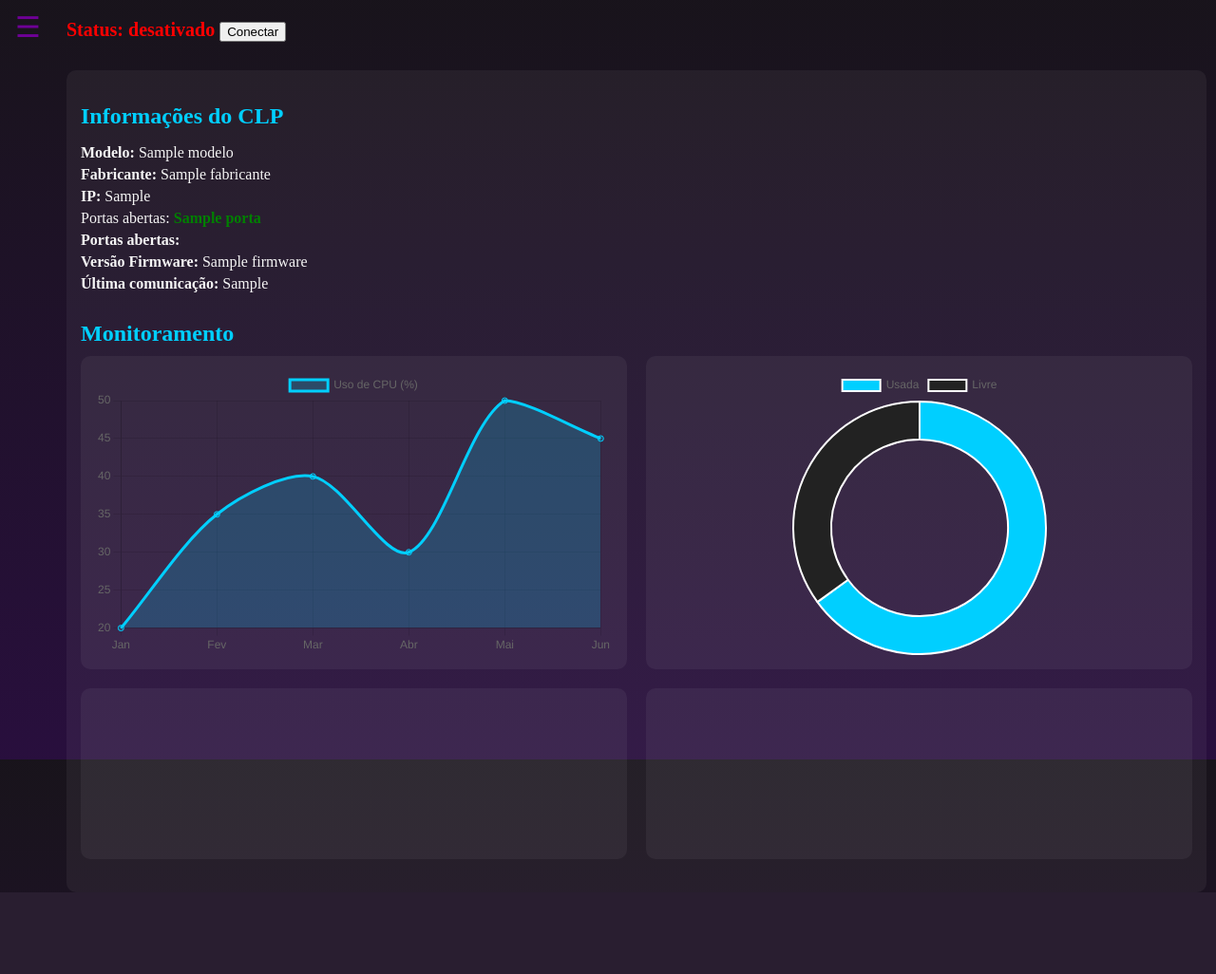
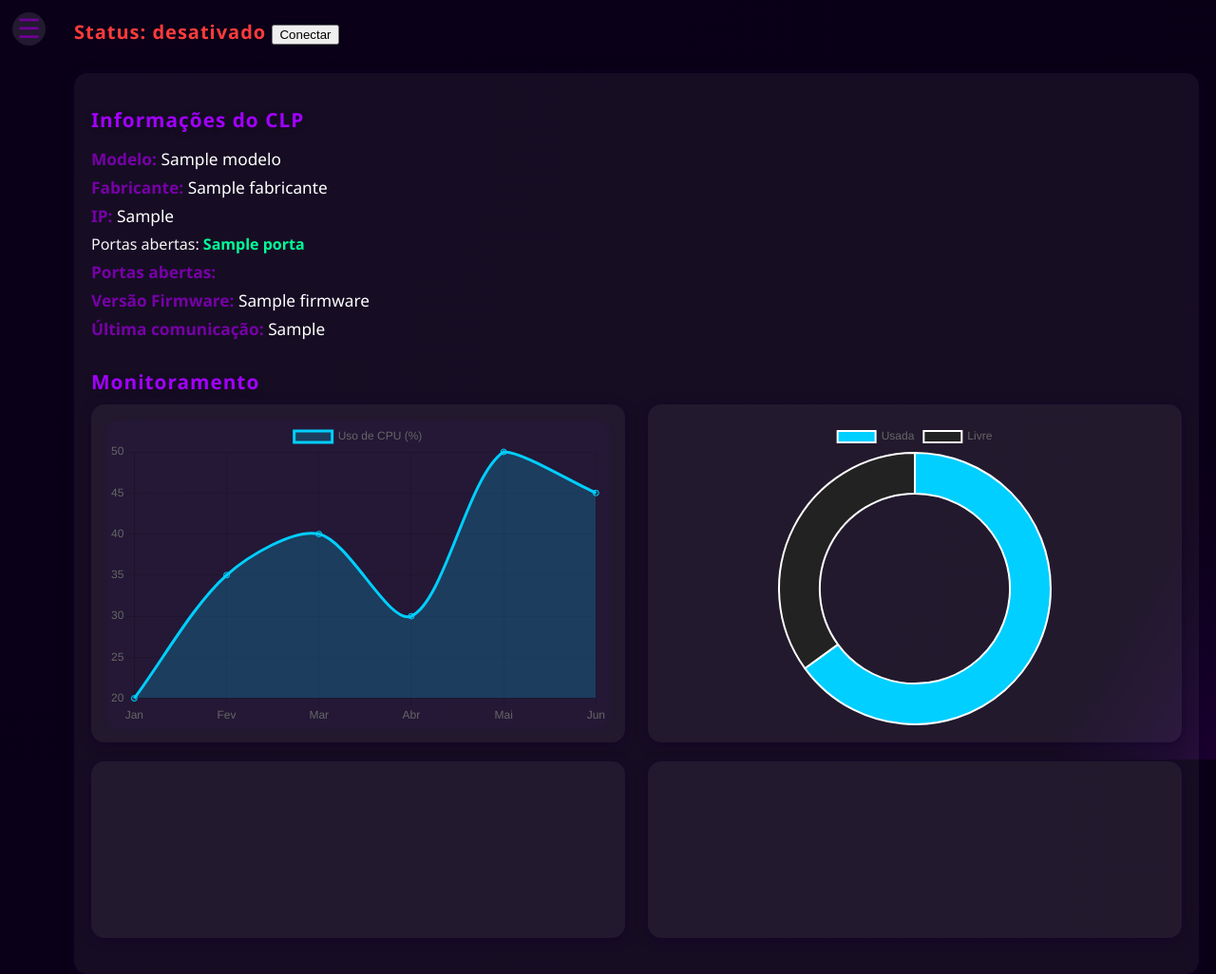
Before and after one commit to markus8006/CLP_TCC, a Flask app: template web/templates/detalhes.html in a window 1280 px wide. Shown: the whole page at 95% size. Before the commit the page ends 940 px from the top, so only its background shows below. Run offline with Flask 3, Linux system fonts and the light colour scheme; the template is opened without the code that fills it: most values are stand-ins (such as "Sample title", 1, 10 or a date in 2020); a map, chart or similar area stays blank; parts of the project's set-up code (start-up, migrations or seed data) failed here and were passed over.

Commit message:
Ajustando css

```diff
--- a/web/server.py
+++ b/web/server.py
@@ -69,6 +69,11 @@ def alterar_clps_pagina():
         clps_por_pagina = novo_valor
     return redirect(url_for('index'))
 
+@app.route("/coletaIps")
+def coleta_de_ips():
+    status = "desativado"
+
+    return render_template("coleta.html", status=status)
 
 
 
--- a/web/static/style.css
+++ b/web/static/style.css
@@ -1,80 +1,214 @@
-
+/* --- Layout Geral --- */
 body {
     margin: 0;
     min-height: 100vh;
     height: 100%;
-    background: linear-gradient(to bottom, rgba(12, 7, 15, 0.95), rgba(29, 2, 51, 0.95));
+    font-family: 'Segoe UI', 'Roboto', Arial, sans-serif;
+    color: whitesmoke;
+
+    /* Fundo degradê escuro */
+    background: radial-gradient(circle at top left, #0a0018 0%, #090016 90%, #1b0030 100%);
     background-size: cover;
     background-position: center;
-    background-attachment: fixed
+    background-attachment: fixed;
+
+    /* Opcional: sobreposição leve de textura com transparência */
+    /* background-image: url('path/para/textura.png'); */
+    /* background-blend-mode: overlay; */
+}
+th, td, p, a, span {
+    color: whitesmoke;
 }
 
-h1 {
-    color : whitesmoke;
-}
-a {
-  color : whitesmoke;
+h1, h2 {
+    color: #cc00ff;
+    text-shadow: 0 2px 8px rgba(8, 0, 20, 0.2);
+    letter-spacing: 1px;
 }
 
-p {
-    color : whitesmoke;
+strong {
+    color: rgb(119, 0, 167);
 }
 
-td {
-    color : whitesmoke;
+/* --- Navegação / Sidebar --- */
+#menuBtn {
+    font-size: 28px;
+    cursor: pointer;
+    position: fixed;
+    top: 13px;
+    left: 13px;
+    color: #6e0096;
+    z-index: 10;
+    background: rgba(255, 255, 255, 0.1); /* fundo semi-transparente */
+    border: none;           /* borda do círculo */
+    border-radius: 50%;                   /* deixa totalmente redondo */
+    width: 35px;                          /* largura do círculo */
+    height: 35px;                         /* altura do círculo */
+    display: flex;                        /* centraliza o ícone */
+    justify-content: center;
+    align-items: center;
+    transition: background 0.2s, color 0.2s, transform 0.2s;
 }
 
-th {
-    color : whitesmoke;
-}
-
-td {
-    color : whitesmoke;
-}
-
-th {
-    color : whitesmoke;
-}
-
-.container_clps {
-    display: flex;
-    flex-wrap: wrap;       /* permite quebrar linha quando passar de 3 */
-    gap: 20px;             /* espaço entre os CLPs */
-}
-
-.divs_clp {
-    flex: 1 0 30%;         /* ocupa 30% da largura da linha (3 por linha) */
-    box-sizing: border-box;
-    text-align: center;
-    transform: scale(0.75);
-
-}
-
-.divs_clp img {
-    transition: transform 0.5s ease;
-}
-
-.divs_clp img:hover{
+#menuBtn:hover {
+    color: white;
+    background: #6e0096;
     transform: scale(1.1);
 }
 
 
+.sidenav {
+    height: 100%;
+    width: 0;
+    position: fixed;
+    z-index: 9;
+    top: 0;
+    left: 0;
+    background: linear-gradient(160deg, #111 40%, #6e0096 100%);
+    overflow-x: hidden;
+    transition: 0.3s;
+    padding-top: 60px;
+    border-top-right-radius: 24px;
+    border-bottom-right-radius: 24px;
+}
+
+.sidenav a {
+    padding: 10px 24px;
+    text-decoration: none;
+    font-size: 22px;
+    color: #cc00ff;
+    display: block;
+    transition: 0.3s;
+    border-radius: 8px;
+    margin-bottom: 8px;
+}
+
+.sidenav a:hover {
+    color: #f1f1f1;
+}
+
+.main {
+    transition: 0.3s;
+    display: block;
+    height: 100%;
+    margin-left: 60px;
+    padding: 0px 18px;
+}
+
+/* --- CLPs / Cards --- */
+/* --- Container CLPs --- */
+.container_clps {
+    display: grid;
+    grid-template-columns: repeat(auto-fit, minmax(280px, 1fr));
+    gap: 24px;
+    justify-items: center;
+    margin-top: 30px;
+    padding-bottom: 30px;
+}
+
+/* --- Card CLP --- */
+.divs_clp {
+    background-color: #16002b;
+    border-radius: 18px;
+    box-shadow: 0 6px 24px rgba(20, 1, 36, 0.9);
+    box-sizing: border-box;
+    text-align: center;
+    display: flex;
+    flex-direction: column;
+    justify-content: space-between;
+    min-height: 360px; /* altura mínima uniforme */
+    width: 100%;
+    max-width: 320px;
+    padding: 18px;
+    transition: transform 0.3s, box-shadow 0.3s;
+}
+
+.divs_clp:hover {
+    transform: translateY(-4px);
+    box-shadow: 0 12px 36px rgba(29, 2, 51, 0.95);
+}
+
+.divs_clp img {
+    max-width: 100%;
+    border-radius: 12px;
+    box-shadow: 0 2px 12px rgba(174, 0, 255, 0.12);
+    transition: transform 0.5s ease, box-shadow 0.3s;
+}
+
+.divs_clp img:hover {
+    transform: scale(1.05);
+    box-shadow: 0 4px 16px rgba(174, 0, 255, 0.18);
+}
+
+/* --- Portas --- */
+.portas {
+    background-color: rgba(20,1,44,0.7);
+    border-radius: 10px;
+    padding: 8px 12px;
+    border-radius: 10px;
+    margin-bottom: 8px;
+}
+
 .porta_fechada {
-    color: red;
+    color: #ff3b3b;
     font-weight: bold;
 }
 
 .portas_abertas {
-    color: green;
+    color: #00ff99;
     font-weight: bold;
     margin-right: 2px;
 }
 
+/* --- Paginação --- */
 .paginacao {
     color: whitesmoke;
     text-align: center;
 }
 
+/* --- Status CLP --- */
+.status_clp {
+    margin-top: 20px;
+    font-size: 20px;
+    font-weight: bold;
+    letter-spacing: 1px;
+}
+
+.status_online {
+    color:  #00ff99;
+}
+
+.status_offline {
+    color: #ff3b3b;
+}
+
+/* --- Informações do CLP --- */
+.informacao_clp {
+    margin-top: 30px;
+    background: rgba(255,255,255,0.05);
+    border-radius: 14px;
+    padding: 18px;
+    color : #fff;
+    box-shadow: 0 2px 12px rgba(20,1,44,0.7);
+}
+
+.informacao_clp h2 {
+    margin-bottom: 10px;
+    color : #a200ff;
+    font-size: 1.3em;
+}
+
+.informacao_clp ul {
+    list-style: none;
+    padding: 0;
+}
+.informacao_clp li {
+    margin: 7px 0;
+    font-size: 1.08em;
+}
+
+
+/* --- Botão Teste --- */
 .teste {
     display: inline-block;
     background-color: rgb(0, 204, 255);
@@ -83,112 +217,7 @@ th {
     font-weight: bold;
 }
 
-
-#menuBtn {
-  font-size: 30px;
-  cursor: pointer;
-  position: fixed;
-  top: 10px;
-  left: 10px;
-  color: #6e0096;
-  z-index: 2;
-  background: none;
-  border: none;
-}
-
-#menuBtn:hover {
-    color : white;
-    transition: 0.3;
-    scale : 1.1;
-
-}
-/* A sidebar */
-.sidenav {
-  height: 100%;
-  width: 0; /* Começa escondida */
-  position: fixed;
-  z-index: 1;
-  top: 0;
-  left: 0;
-  background-color: #111;
-  overflow-x: hidden;
-  transition: 0.3s; /* Animação ao abrir/fechar */
-  padding-top: 60px;
-}
-
-/* Links dentro do menu */
-.sidenav a {
-  padding: 6px 8px 6px 16px;
-  text-decoration: none;
-  font-size: 25px;
-  color: #818181;
-  display: block;
-  transition: 0.3s;
-}
-
-.sidenav a:hover {
-  color: #f1f1f1;
-}
-.main {
-
-  transition: 0.3s;
-  display:block;
-  height: 100%;
-  margin-left: 60px;
-  padding: 0px 10px;
-}
-
-.portas {
-    border: 5px;
-    background-color: rgb(20, 1, 44);
-}
-
-.teste {
-    display: inline-block;
-    background-color: rgb(0, 204, 255);
-    color: #fff;
-    border-radius: 20px 20px;
-    font-weight: bold;
-}
-
-.status_clp {
-    margin-top: 20px;
-    font-size: 20px;
-    font-weight: bold;
-}
-
-.status_online {
-    color: green;
-}
-
-.status_offline {
-    color: red;
-}
-
-
-.informacao_clp {
-    margin-top: 30px;
-    background: rgba(255,255,255,0.05);
-    border-radius: 10px;
-    padding: 15px;
-    color: whitesmoke;
-}
-
-.informacao_clp h2 {
-    margin-bottom: 10px;
-    color: #00cfff;
-}
-
-.informacao_clp ul {
-    list-style: none;
-    padding: 0;
-}
-
-.informacao_clp li {
-    margin: 5px 0;
-}
-
-
+/* --- Gráficos --- */
 .graficos {
     margin-top: 30px;
     color: whitesmoke;
@@ -198,30 +227,40 @@ th {
     display: flex;
     justify-content: space-between;
     flex-wrap: wrap;
-    gap: 20px;
+    gap: 24px;
     margin-bottom: 20px;
 }
 
 .grafico-container {
     flex: 1 1 48%;
     background: rgba(255,255,255,0.05);
-    border-radius: 10px;
-    padding: 15px;
+    border-radius: 14px;
+    padding: 18px;
     box-sizing: border-box;
     display: flex;
     justify-content: center;
     align-items: center;
+    box-shadow: 0 2px 12px rgba(20,1,44,0.7);
+    transition: box-shadow 0.2s;
+}
+
+.grafico-container:hover {
+    box-shadow: 0 4px 24px rgba(20,1,44,0.17);
 }
 
 /* Linha: ocupar toda largura e altura fixa */
 .grafico-container canvas.line-chart {
     width: 100% !important;
-    height: 300px !important;
+    height: 320px !important;
+    border-radius: 10px;
+    background: rgba(89, 0, 255, 0.04);
+    box-shadow: 0 2px 8px rgba(89,0,255,0.08);
 }
 
 /* Doughnut: manter círculo */
 .grafico-container canvas.doughnut-chart {
     width: 100% !important;
-    max-width: 300px;
+    max-width: 320px;
     height: auto !important;
+    border-radius: 20%;
 }
--- a/web/templates/detalhes.html
+++ b/web/templates/detalhes.html
@@ -11,10 +11,11 @@
 
     <button id="menuBtn" onclick="moveSideBar()">☰</button>
     <div id="mySidenav" class="sidenav">
+        <a href="#">Home</a>
+        <a href="/coletaIps">Coleta IPs</a>
+        <a href="#">Contact</a>
         <a href="/logs">Logs</a>
-        <a href="#">Services</a>
-        <a href="#">Clients</a>
-        <a href="#">Contact</a>
+
     </div>
 
     <!-- Conteúdo -->
```
Also changed, not shown: web/templates/coleta.html (added, +27 -0 lines), web/templates/index.html (+5 -4 lines), web/templates/logs.html (+7 -10 lines), 1 other file.
